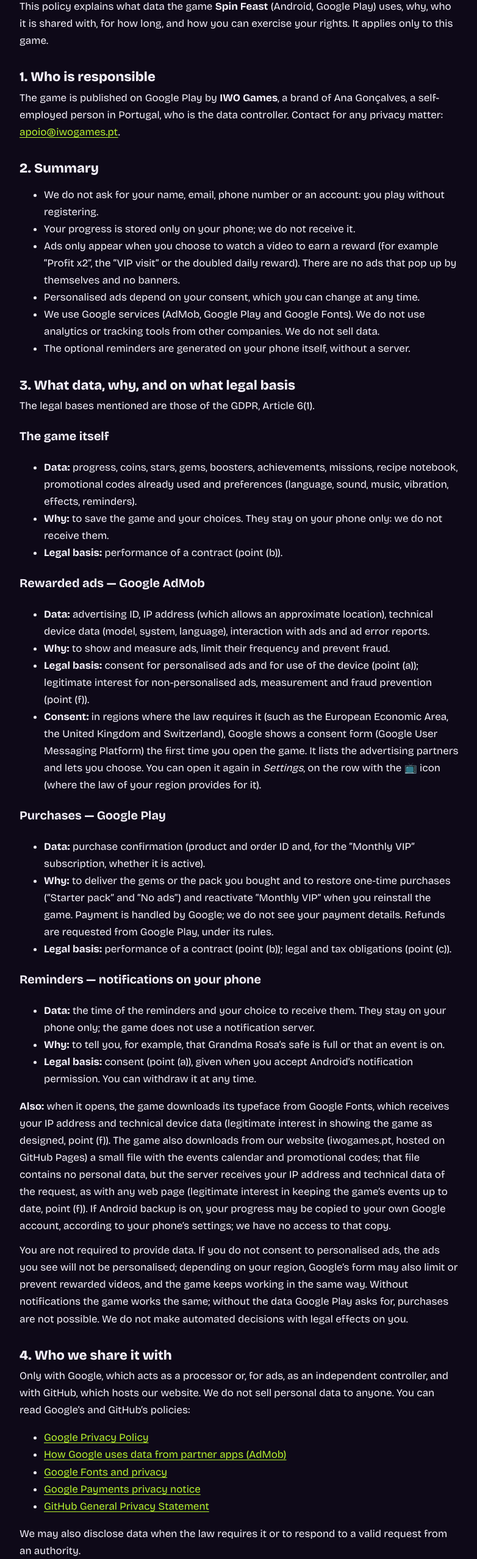
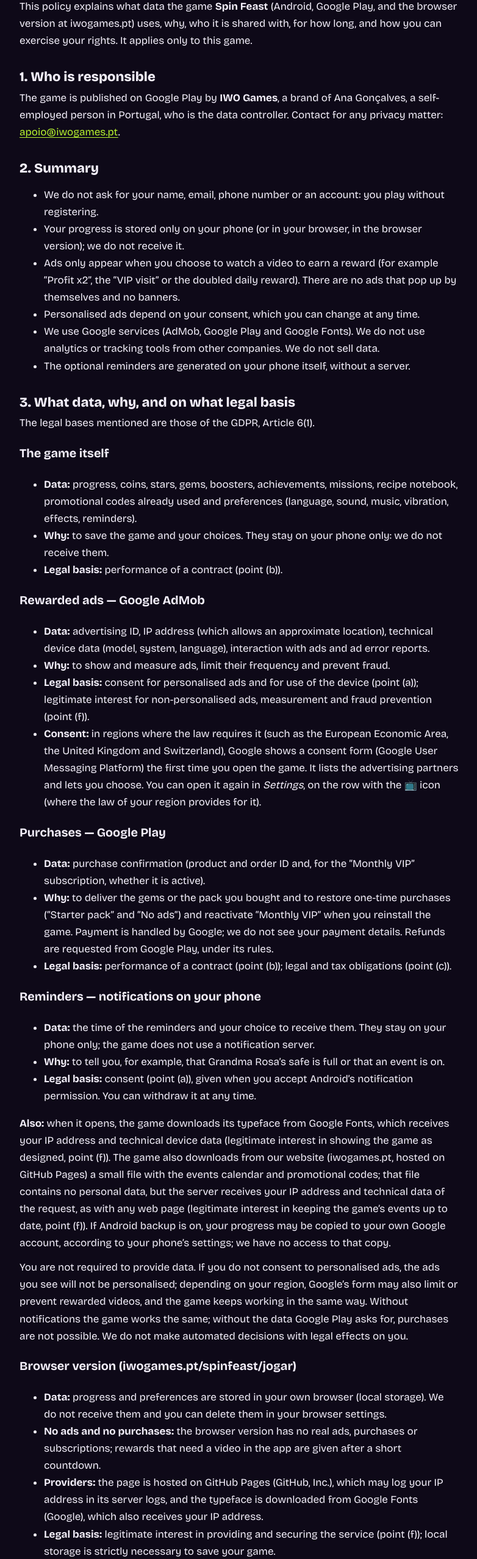
Before and after one commit to IwoGames/iwogames.pt, a plain HTML site: page spinfeast/privacidade/en/index.html in a window 1280 px wide. Shown: the part 240-2797 px from the top of the page at 61% size, without its empty margins (248-1030 px from the left). Drawn offline with nearby package versions, Linux system fonts and the light colour scheme.

Commit message:
Privacy Spin Feast: browser version

```diff
--- a/spinfeast/privacidade/en/index.html
+++ b/spinfeast/privacidade/en/index.html
@@ -15,8 +15,8 @@
 <main class="wrap policy">
 
 <h1>Privacy policy — Spin Feast</h1>
-<p class="muted">Last updated: 19 November 2026 · <a href="/spinfeast/privacidade/" hreflang="pt-PT" lang="pt-PT">Versão em português</a> (the Portuguese text is the original; this is a translation)</p>
-<p>This policy explains what data the game <strong>Spin Feast</strong> (Android, Google Play) uses, why, who it is shared with, for how long, and how you can exercise your rights. It applies only to this game.</p>
+<p class="muted">Last updated: 27 November 2026 · <a href="/spinfeast/privacidade/" hreflang="pt-PT" lang="pt-PT">Versão em português</a> (the Portuguese text is the original; this is a translation)</p>
+<p>This policy explains what data the game <strong>Spin Feast</strong> (Android, Google Play, and the browser version at iwogames.pt) uses, why, who it is shared with, for how long, and how you can exercise your rights. It applies only to this game.</p>
 
 <h2>1. Who is responsible</h2>
 <p>The game is published on Google Play by <strong>IWO Games</strong>, a brand of Ana Gonçalves, a self-employed person in Portugal, who is the data controller. Contact for any privacy matter: <a href="mailto:apoio@iwogames.pt">apoio@iwogames.pt</a>.</p>
@@ -24,7 +24,7 @@
 <h2>2. Summary</h2>
 <ul>
 <li>We do not ask for your name, email, phone number or an account: you play without registering.</li>
-<li>Your progress is stored only on your phone; we do not receive it.</li>
+<li>Your progress is stored only on your phone (or in your browser, in the browser version); we do not receive it.</li>
 <li>Ads only appear when you choose to watch a video to earn a reward (for example “Profit x2”, the “VIP visit” or the doubled daily reward). There are no ads that pop up by themselves and no banners.</li>
 <li>Personalised ads depend on your consent, which you can change at any time.</li>
 <li>We use Google services (AdMob, Google Play and Google Fonts). We do not use analytics or tracking tools from other companies. We do not sell data.</li>
@@ -60,6 +60,14 @@
 </ul>
 <p><strong>Also:</strong> when it opens, the game downloads its typeface from Google Fonts, which receives your IP address and technical device data (legitimate interest in showing the game as designed, point (f)). The game also downloads from our website (iwogames.pt, hosted on GitHub Pages) a small file with the events calendar and promotional codes; that file contains no personal data, but the server receives your IP address and technical data of the request, as with any web page (legitimate interest in keeping the game’s events up to date, point (f)). If Android backup is on, your progress may be copied to your own Google account, according to your phone’s settings; we have no access to that copy.</p>
 <p>You are not required to provide data. If you do not consent to personalised ads, the ads you see will not be personalised; depending on your region, Google’s form may also limit or prevent rewarded videos, and the game keeps working in the same way. Without notifications the game works the same; without the data Google Play asks for, purchases are not possible. We do not make automated decisions with legal effects on you.</p>
+
+<h3>Browser version (iwogames.pt/spinfeast/jogar)</h3>
+<ul>
+<li><strong>Data:</strong> progress and preferences are stored in your own browser (local storage). We do not receive them and you can delete them in your browser settings.</li>
+<li><strong>No ads and no purchases:</strong> the browser version has no real ads, purchases or subscriptions; rewards that need a video in the app are given after a short countdown.</li>
+<li><strong>Providers:</strong> the page is hosted on GitHub Pages (GitHub, Inc.), which may log your IP address in its server logs, and the typeface is downloaded from Google Fonts (Google), which also receives your IP address.</li>
+<li><strong>Legal basis:</strong> legitimate interest in providing and securing the service (point (f)); local storage is strictly necessary to save your game.</li>
+</ul>
 
 <h2>4. Who we share it with</h2>
 <p>Only with Google, which acts as a processor or, for ads, as an independent controller, and with GitHub, which hosts our website. We do not sell personal data to anyone. You can read Google’s and GitHub’s policies:</p>
```
